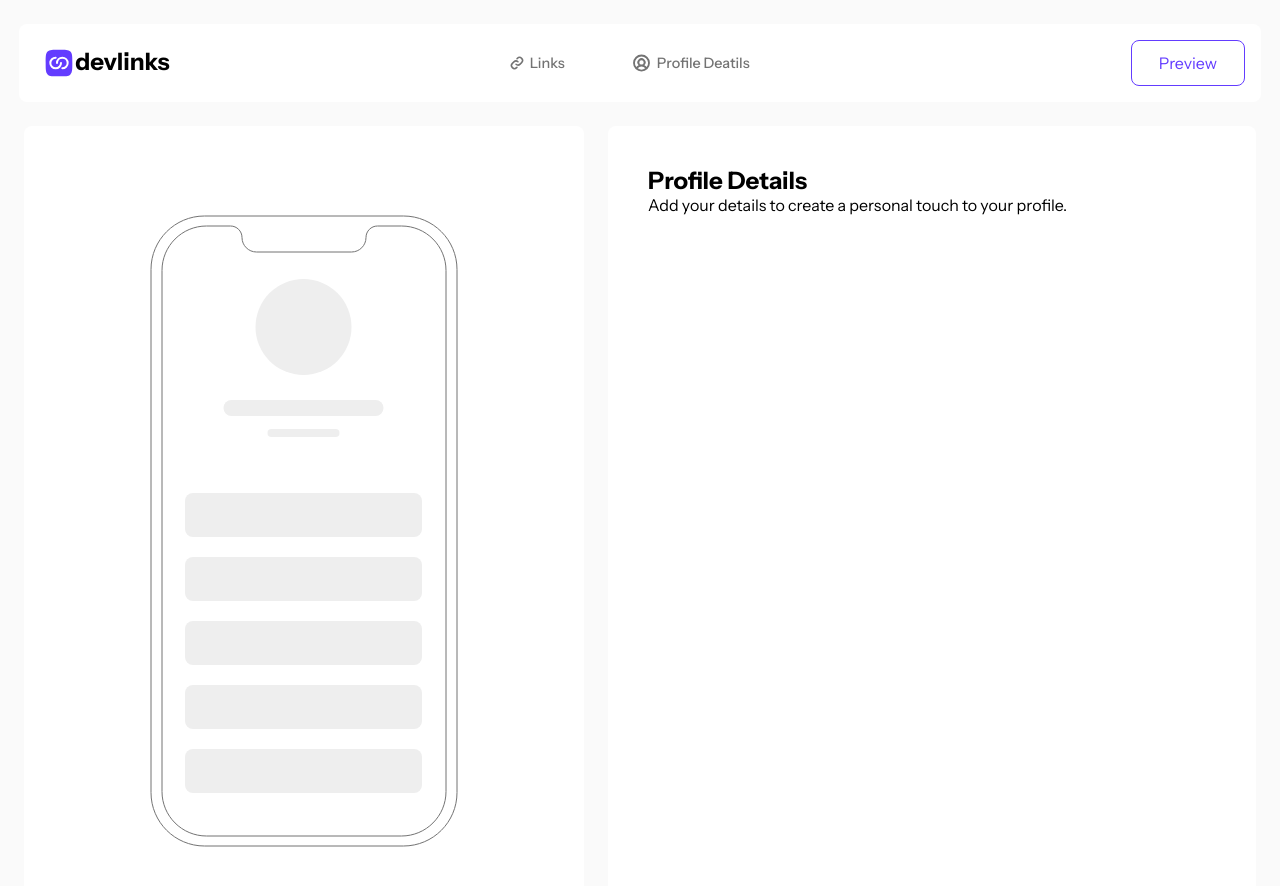
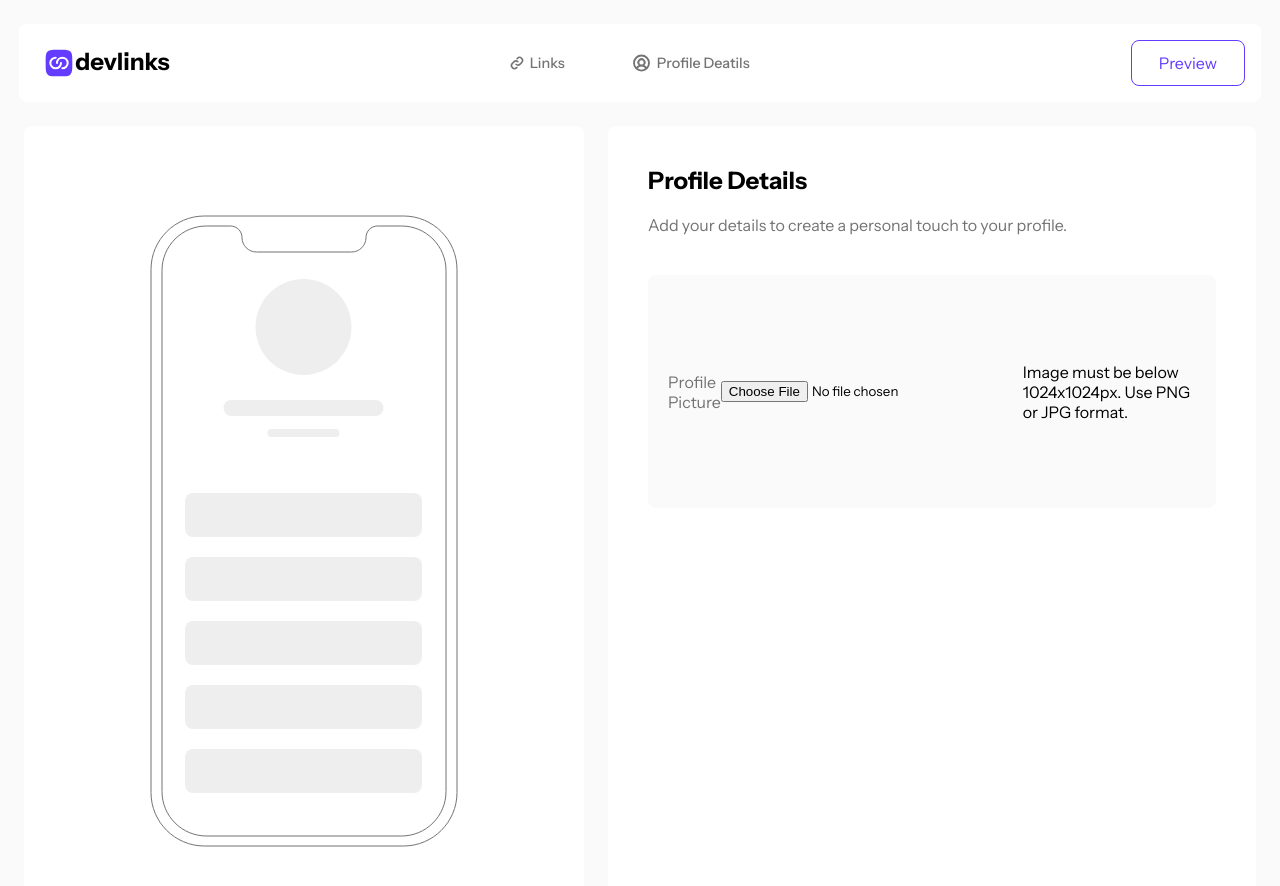
Before and after one commit to Priyallohar/Link-Sharing-App, a React (Create React App) app: page /dashboard in a window 1280 px wide. Shown: the top 886 px of the page. Built offline with nearby package versions, Linux system fonts and the light colour scheme.

Commit message:
added imahe add container

```diff
--- a/src/Components/devlinksdashboard/Preview/Preview.js
+++ b/src/Components/devlinksdashboard/Preview/Preview.js
@@ -1,12 +1,18 @@
-import React from 'react'
+import React, {useState} from 'react'
 import "./Preview.scss"
 import MobilePreview from '../Links/MobilePreview'
 
 const Preview = () => {
+    const [selectedPhotos, setSelectedPhotos] = useState([]);
+
+  const handleFileChange = (e) => {
+    const files = Array.from(e.target.files);
+    setSelectedPhotos([...selectedPhotos, ...files]);
+  };
+
   return (
     <div className='preview-outer-container'>
          <MobilePreview></MobilePreview>
-         {/* <div className='outer-personal-details'> */}
          <div className='personal-details'>
          <div className="header-part">
             <h2>Profile Details</h2>
@@ -14,7 +20,14 @@ const Preview = () => {
             Add your details to create a personal touch to your profile.
             </p>
           </div>
-          {/* </div> */}
+
+          <div className='add-profile-pic-container'>
+            <text>Profile Picture</text>
+            <input type='file' accept='image/*' onChange={handleFileChange} />
+            <p>Image must be below 1024x1024px. Use PNG or JPG format.</p>
+          </div>
+
+
          </div>
     </div>
   )
--- a/src/Components/devlinksdashboard/Preview/Preview.scss
+++ b/src/Components/devlinksdashboard/Preview/Preview.scss
@@ -15,6 +15,29 @@
             background-color: #ffffff;
             border-radius: 8px;
             overflow: hidden;
+            .header-part{
+                margin-bottom: 40px;
+                h2{
+                    margin-bottom: 20px;
+                }
+
+                p{
+                    color: #737373;
+
+                }
+            }
+            .add-profile-pic-container{
+                padding: 20px;
+                display: flex;
+                align-items: center;
+                justify-content: space-between;
+                height: 233px;
+                background-color:#FAFAFA ;
+                border-radius: 8px;
+                text{
+                  color: #737373;
+                }
+            }
         }
 
 
```
